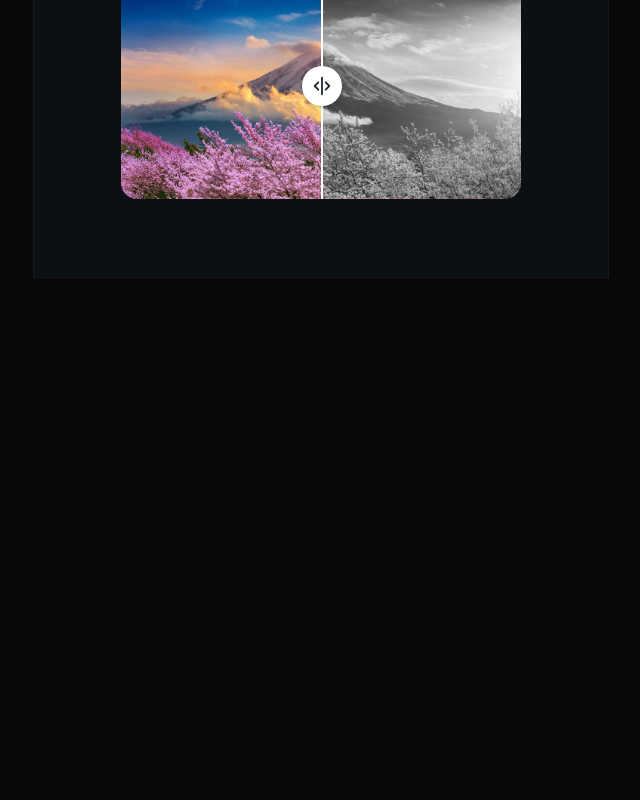
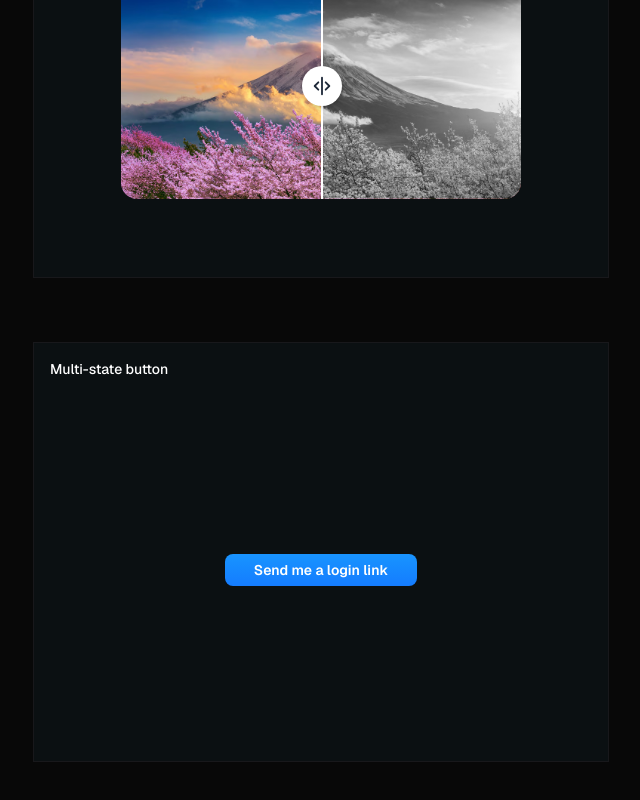
Before and after one commit to AnouarMc/motion-showcase, a Next.js app: page / in a window 1280 px wide. Shown: the part 2486-3286 px from the top of the page, without its empty margins (319-959 px from the left). Before the commit the page ends 2860 px from the top, so only its background shows below. Built offline with nearby package versions, Linux system fonts and the light colour scheme; a web font is replaced by a local one.

Commit message:
Add MultiStateButton component

```diff
--- a/app/page.tsx
+++ b/app/page.tsx
@@ -3,7 +3,7 @@ import AppStoreList from "@/components/app-store-list";
 import ConfirmButton from "@/components/confirm-button";
 import FamilyDialog from "@/components/family-dialog";
 import ImageReveal from "@/components/image-reveal";
-// import MultiStateButton from "@/components/multi-state-button";
+import MultiStateButton from "@/components/multi-state-button";
 // import MultiStepForm from "@/components/multi-step-form";
 // import StaggeredImages from "@/components/staggered-images";
 
@@ -25,8 +25,8 @@ export default function Home() {
       <ConfirmButton />
       <ImageReveal />
       {/*<StaggeredImages />
-      <MultiStepForm />
-      <MultiStateButton /> */}
+      <MultiStepForm /> */}
+      <MultiStateButton />
     </div>
   );
 }
--- /dev/null
+++ b/components/multi-state-button.tsx
@@ -0,0 +1,61 @@
+"use client";
+
+import { useState } from "react";
+import { Loader2 } from "lucide-react";
+import { AnimatePresence, motion } from "motion/react";
+
+const buttonCopy = {
+  idle: "Send me a login link",
+  loading: <Loader2 className="animate-spin size-5" />,
+  success: "Login link sent",
+};
+
+const MultiStateButton = () => {
+  const [buttonState, setButtonState] = useState<
+    "idle" | "success" | "loading"
+  >("idle");
+
+  const onClick = () => {
+    setButtonState("loading");
+    setTimeout(() => {
+      setButtonState("success");
+    }, 1750);
+    setTimeout(() => {
+      setButtonState("idle");
+    }, 3500);
+  };
+
+  return (
+    <section className="max-w-xl mx-auto">
+      <div className="bg-[#0b1012] border border-zinc-900 p-4 aspect-[1.5/1]">
+        <div className="mb-4">
+          <h2 className="font-medium">Multi-state button</h2>
+        </div>
+        <div className="h-full flex justify-center items-center">
+          <div className="max-w-max mx-auto flex flex-col items-center gap-4">
+            <button
+              disabled={buttonState != "idle"}
+              onClick={onClick}
+              className="relative overflow-hidden bg-gradient-to-b from-[#1994ff] to-[#157cff] h-8 w-48 px-2.5 py-1.5 rounded-lg text-sm font-semibold cursor-pointer disabled:cursor-default"
+            >
+              <AnimatePresence mode="popLayout" initial={false}>
+                <motion.span
+                  key={buttonState}
+                  initial={{ y: -25, opacity: 0 }}
+                  animate={{ y: 0, opacity: 1 }}
+                  exit={{ y: 25, opacity: 0 }}
+                  transition={{ type: "spring", bounce: 0, duration: 0.3 }}
+                  className="flex w-full items-center justify-center"
+                >
+                  {buttonCopy[buttonState]}
+                </motion.span>
+              </AnimatePresence>
+            </button>
+          </div>
+        </div>
+      </div>
+    </section>
+  );
+};
+
+export default MultiStateButton;
```
